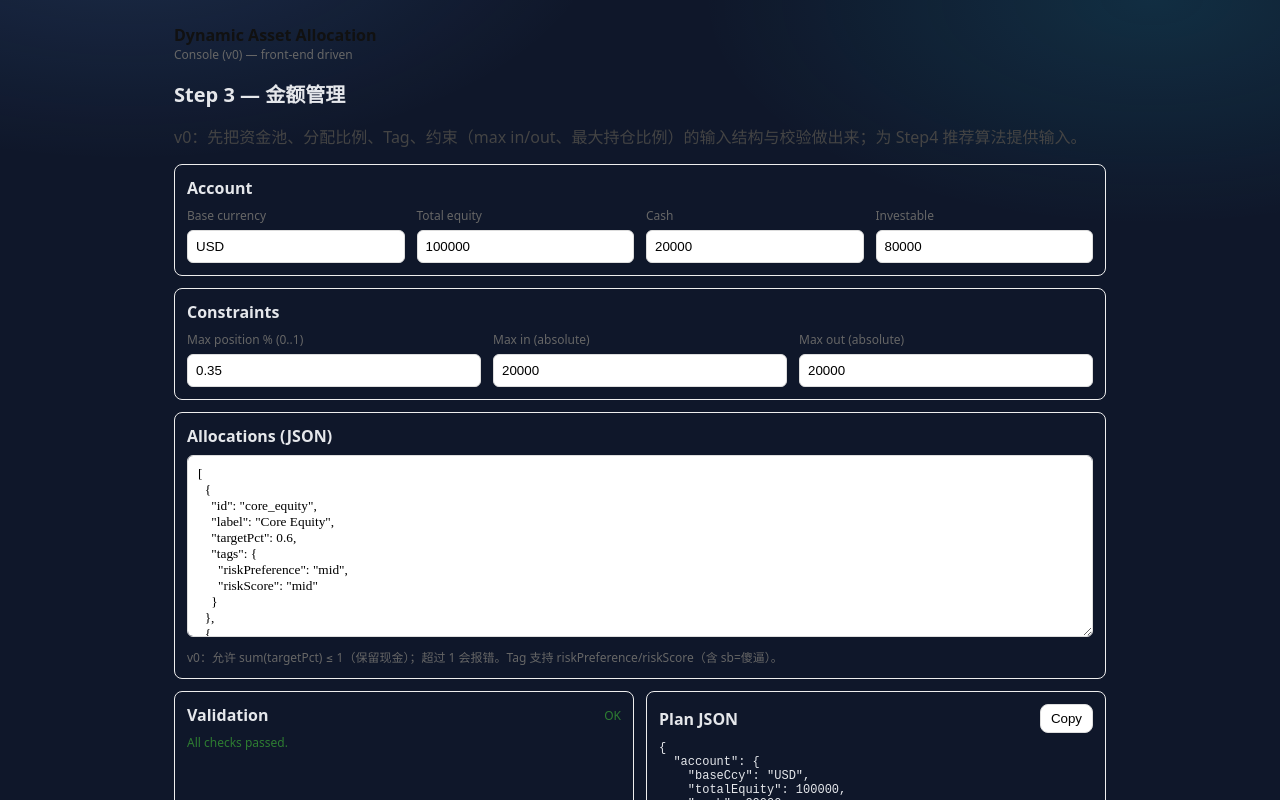
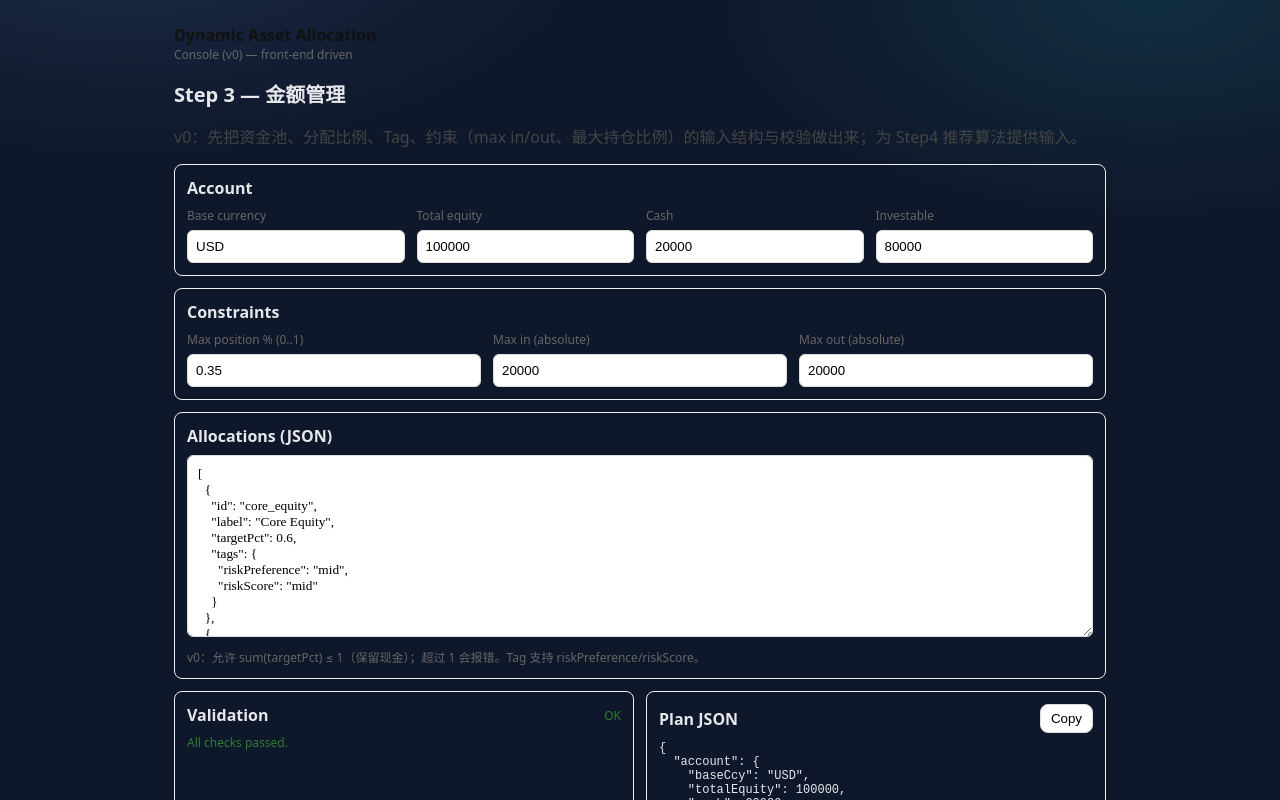
Before and after one commit to Jarvis-agent-bot/Dynamic-Asset-Allocation, a Next.js app: page /daa/step/3 in a window 1280 px wide. Shown: the top 800 px of the page. Built offline with nearby package versions, Linux system fonts and the light colour scheme.

Commit message:
DAA Step3: align money plan schema + docs

```diff
--- a/app/daa/step/3/page.jsx
+++ b/app/daa/step/3/page.jsx
@@ -108,7 +108,7 @@ export default function Step3MoneyManagementPage() {
           style={{ width: "100%", padding: 10, border: "1px solid #ddd", borderRadius: 6, fontFamily: "ui-monospace, SFMono-Regular" }}
         />
         <div style={{ fontSize: 12, color: "#666", marginTop: 6 }}>
-          v0：允许 sum(targetPct) ≤ 1（保留现金）；超过 1 会报错。Tag 支持 riskPreference/riskScore（含 sb=傻逼）。
+          v0：允许 sum(targetPct) ≤ 1（保留现金）；超过 1 会报错。Tag 支持 riskPreference/riskScore。
         </div>
       </section>
 
--- a/src/core/money.ts
+++ b/src/core/money.ts
@@ -1,5 +1,5 @@
 export type RiskPreference = "high" | "mid" | "low";
-export type RiskScore = "high" | "mid" | "low" | "sb"; // 你的标签里保留“傻逼”
+export type RiskScore = "high" | "mid" | "low";
 
 export type Tags = {
   riskPreference?: RiskPreference;
```
Also changed, not shown: 1 other file (tests, documents, lock files or other folders).
